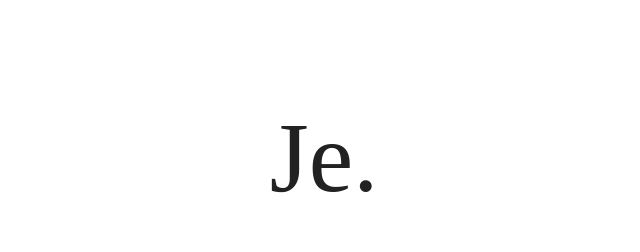
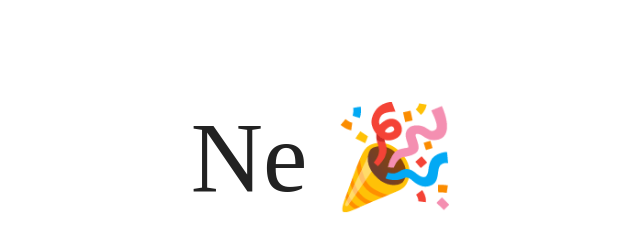
Before and after one commit to joska/ovcarna, a website built with Parcel: page index.html in a window 1280 px wide. Shown: the whole page, without its empty margins (316-956 px from the left). Built offline with nearby package versions, Linux system fonts and the light colour scheme.

Commit message:
feat: change to reflect 2023 elections

```diff
--- a/index.html
+++ b/index.html
@@ -31,6 +31,6 @@
   </script>
 </head>
 <body>
-<p style="font-size:100px; text-align:center;">Je.</p>
+<p style="font-size:100px; text-align:center;">Ne 🎉</p>
 </body>
 </html>
```
